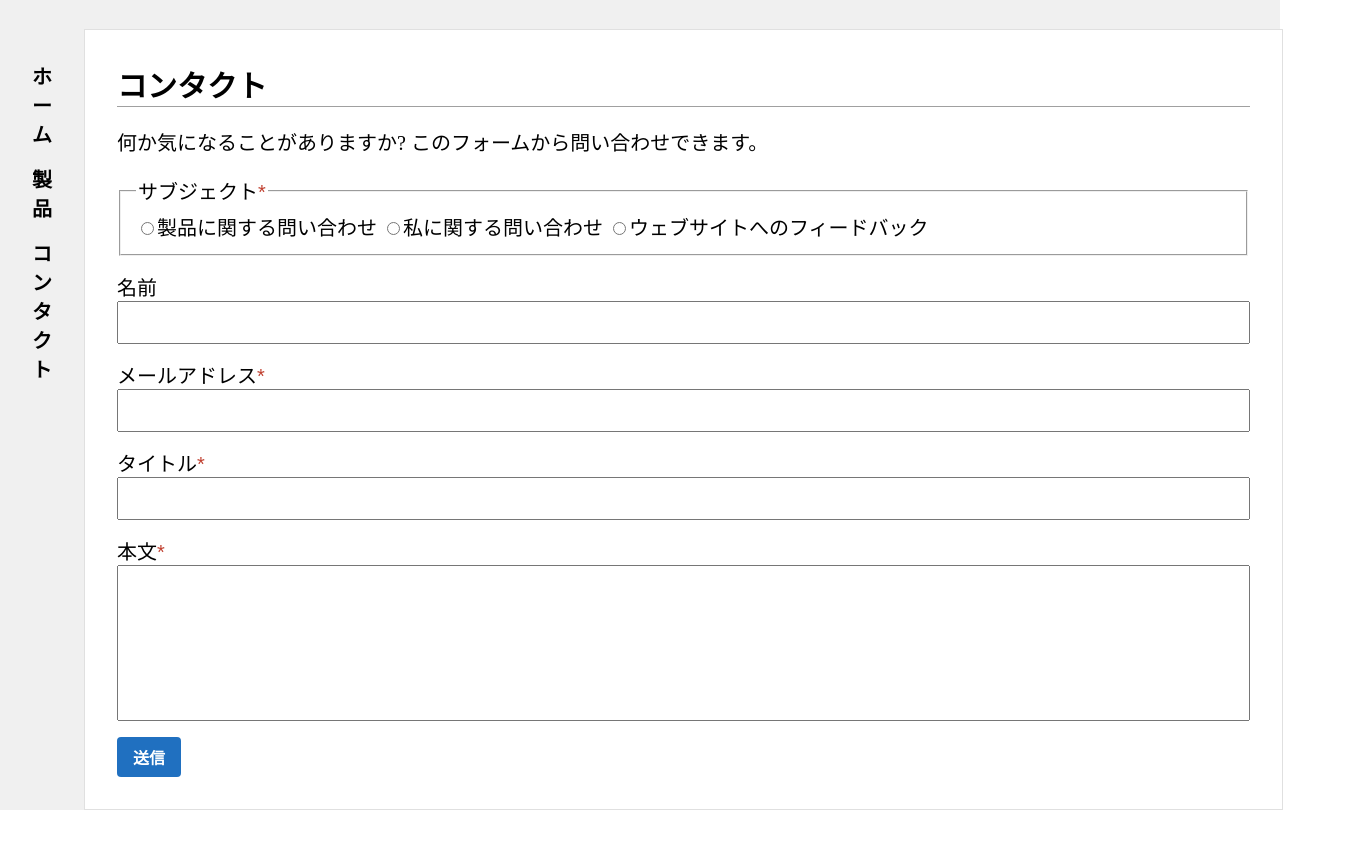
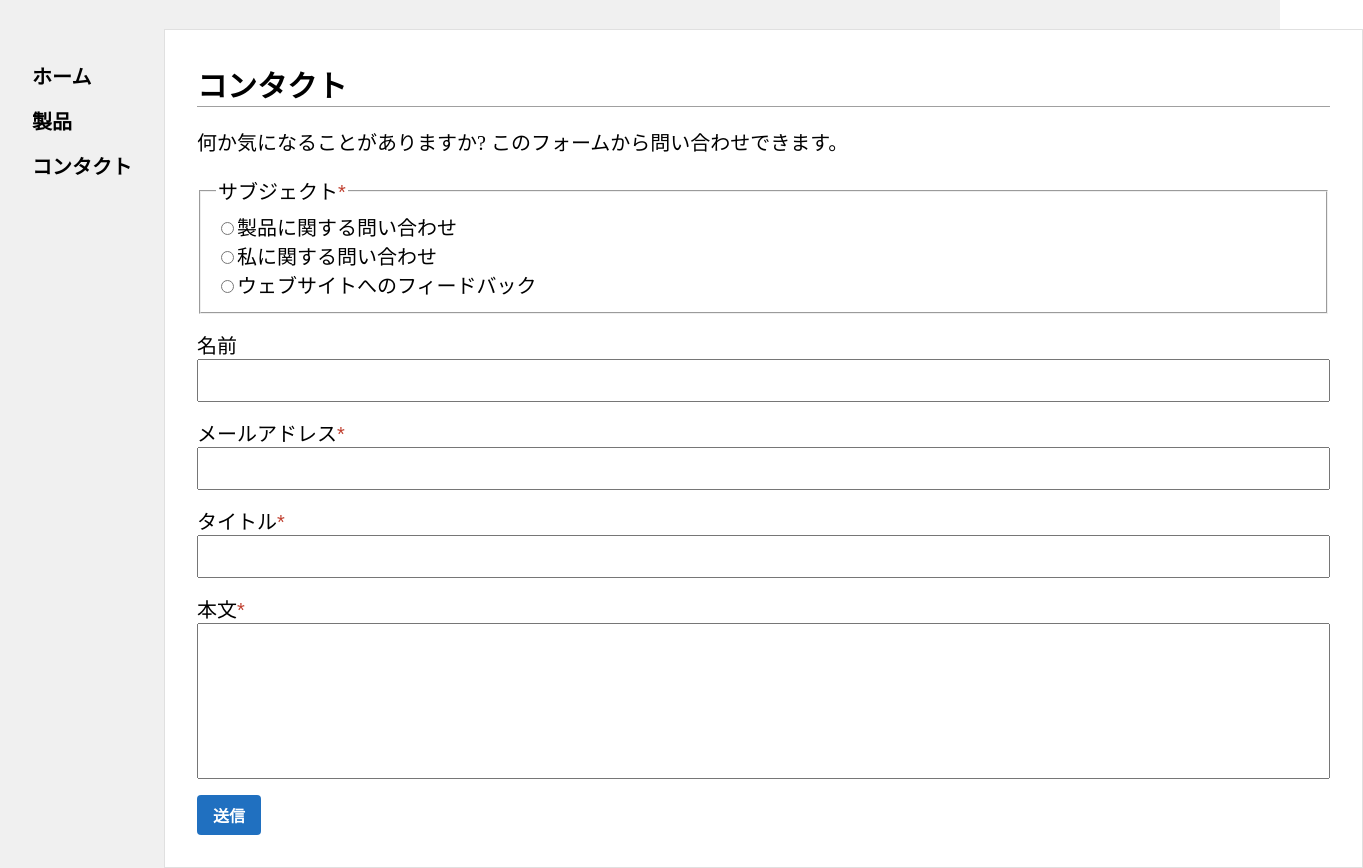
Before and after one commit to yakitori-server-admin/nik29, a plain HTML site: page contact.html in a window 1280 px wide. Shown: the part 71-939 px from the top of the page, 1363 px wide, since content can reach past the window. Before the commit the page ends 881 px from the top, so only its background shows below. Drawn offline with Linux system fonts and the light colour scheme.

Commit message:
Add files via upload.

```diff
--- a/css/style.css
+++ b/css/style.css
@@ -1,9 +1,3 @@
-@media screen and (min-width: 768px) {
-    #menu {
-        display: none;
-    }
-}
-
 * {
     box-sizing: border-box;
 }
@@ -51,7 +45,7 @@ header #logo {
     user-select: none;
 }
 
-header, #sidebar {
+header, #wrapper {
     background-color: #f0f0f0;
 }
 
@@ -61,15 +55,16 @@ header, #sidebar {
 }
 
 #sidebar {
-    display: flex;
-    max-width: 208px;
-    flex: 1;
+    display: none;
+    width: 100%;
+    height: calc(100vh - 100px);
     padding: 32px;
 }
-#sidebar.display {
-    display: none;
+.display #sidebar {
+    display: flex;
+    width: 100vw;
 }
-#sidebar, #sidebar section {
+#sidebar section {
     display: flex;
     flex-direction: column;
     gap: 16px;
@@ -107,10 +102,14 @@ header, #sidebar {
 main {
     display: flex;
     flex-direction: column;
-    flex: 2;
     gap: 24px;
+    width: 100%;
     padding: 32px;
+    background-color: #fff;
     border: 1px solid #e0e0e0;
+}
+.display main {
+    display: none;
 }
 main dl, main ul, main ol {
     display: flex;
@@ -202,8 +201,8 @@ main nav {
     width: fit-content;
     padding: 16px;
     margin: 20px 0;
-    background-color: #f0f0f0;
-    border: 1px solid #e0e0e0;
+    background-color: #f7f7f7;
+    border: 1px solid #e8e8e8;
 }
 main nav section {
     display: inline-flex;
@@ -223,7 +222,7 @@ main form {
     display: flex;
     flex-direction: column;
     gap: 16px;
-    width: fit-content;
+    width: 100%;
 }
 main form div {
     display: flex;
@@ -231,6 +230,17 @@ main form div {
 }
 main legend, main form div label {
     font-family: var(--label-font);
+}
+main fieldset {
+    display: flex;
+    flex-direction: column;
+    max-width: 100%;
+}
+main label {
+    padding-left: 22px;
+    text-indent: -22px;
+
+    word-break: break-all;
 }
 .required::after {
     color: #c04030;
@@ -248,3 +258,17 @@ main input[type="text"], main input[type="email"], main textarea {
 iframe[name="hidden"] {
     display: none;
 }
+
+@media screen and (min-width: 768px) {
+    #menu {
+        display: none;
+    }
+    #sidebar {
+        display: flex;
+        width: fit-content;
+        height: 100%;
+    }
+    #sidebar section {
+        width: max-content;
+    }
+}
--- a/js/script.js
+++ b/js/script.js
@@ -1,6 +1,6 @@
 const menu = document.getElementById("menu");
-const sidebar = document.getElementById("sidebar");
+const wrapper = document.getElementById("wrapper");
 
 menu.addEventListener("click", function () {
-  sidebar.classList.toggle("display");
+  wrapper.classList.toggle("display");
 });
```
Also changed, not shown: index.html (+1 -1 lines).
